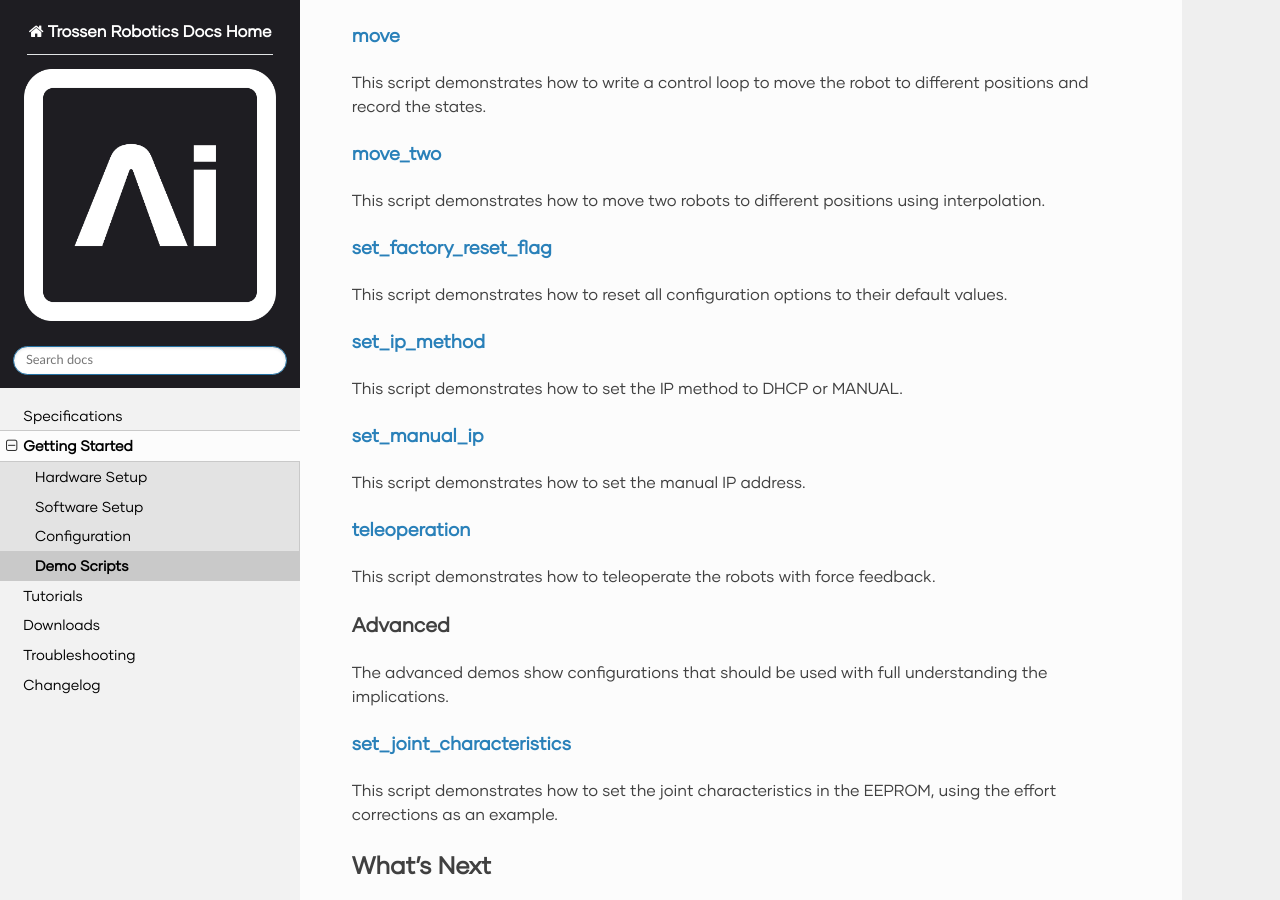
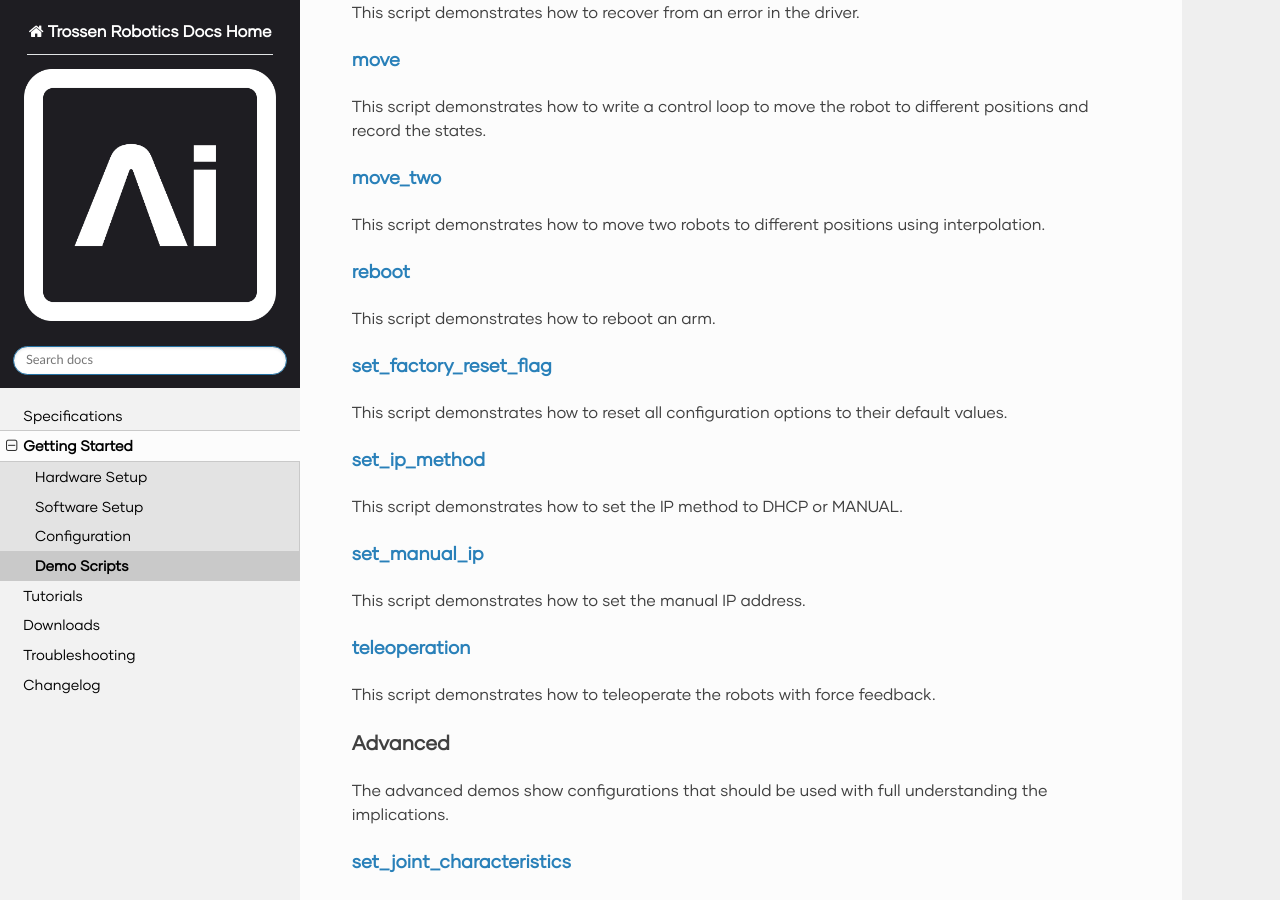
Before and after one commit to TrossenRobotics/trossen_arm, a Sphinx documentation site: the page built from docs/getting_started/demo_scripts.rst, in a window 1280 px wide and 900 px high, scrolled down 3021 px. Built offline with Sphinx 7.4.7 and the Read the Docs theme 3.1.0, drawn with Linux system fonts in a browser that asks for light colours; some web fonts are replaced; pages that are not in the unit, such as notebooks, are missing from menus.

Commit message:
added the reboot demo

```diff
--- a/docs/getting_started/demo_scripts.rst
+++ b/docs/getting_started/demo_scripts.rst
@@ -204,6 +204,11 @@ This script demonstrates how to write a control loop to move the robot to differ
 
 This script demonstrates how to move two robots to different positions using interpolation.
 
+`reboot`_
+^^^^^^^^^
+
+This script demonstrates how to reboot an arm.
+
 `set_factory_reset_flag`_
 ^^^^^^^^^^^^^^^^^^^^^^^^^
 
@@ -248,6 +253,8 @@ This script demonstrates how to set the joint characteristics in the EEPROM, usi
 
 .. _`move`: https://github.com/TrossenRobotics/libtrossen_arm/tree/main/demos/python/move.py
 
+.. _`reboot`: https://github.com/TrossenRobotics/libtrossen_arm/tree/main/demos/python/reboot.py
+
 .. _`set_factory_reset_flag`: https://github.com/TrossenRobotics/libtrossen_arm/tree/main/demos/python/set_factory_reset_flag.py
 
 .. _`set_ip_method`: https://github.com/TrossenRobotics/libtrossen_arm/tree/main/demos/python/set_ip_method.py
```
